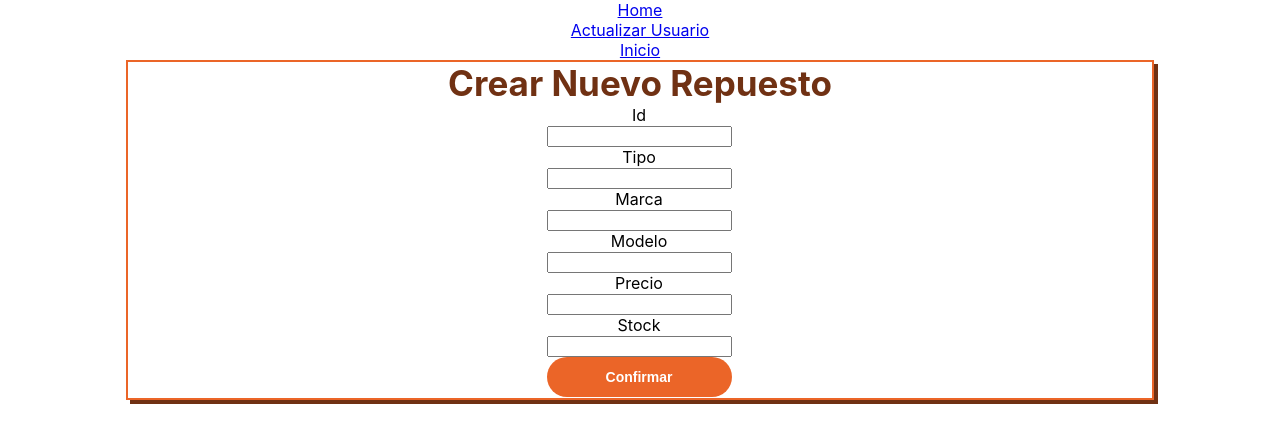
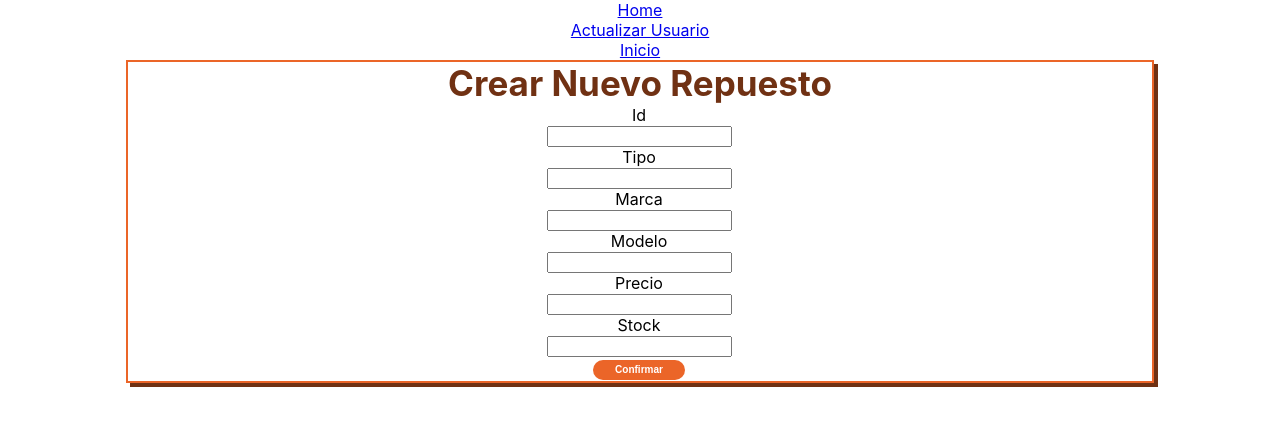
Before and after one commit to bibianabossio/concesionaria, a React (Create React App) app: page /crearrepuesto in a window 1280 px wide. Shown: the top 442 px of the page. Built offline with nearby package versions, Linux system fonts and the light colour scheme; no server answers.

Commit message:
1.10  cambios en botones

```diff
--- a/src/pages/Login/Login.css
+++ b/src/pages/Login/Login.css
@@ -80,6 +80,26 @@
     padding:0 5px;
     width: 100%;
     height: 40px;
+    border-radius: 25px;
+
+}
+.petit-submit-button{
+    border: none;
+    outline: none;
+    color: white;
+    cursor: 'pointer';
+    align-items: center;
+    align-self: flex-end;
+    flex-direction: column;
+    background: rgb(235,101,40) ;
+    font-size: 10px;
+    font-weight: bold;
+    justify-content: 'center';
+    margin: flex;
+    margin-top: flex;
+    padding:0 5px;
+    width: 50%;
+    height: 20px;
     border-radius: 25px;
 
 }
--- a/src/pages/Login/components/Menu/Repuestos/CrearRepuesto.jsx
+++ b/src/pages/Login/components/Menu/Repuestos/CrearRepuesto.jsx
@@ -1,6 +1,7 @@
 import React, { Component } from "react";
 import Title from "../../Title/Title";
 import Label from "../../Label/Label";
+import Login from "../../../Login";
 
 export default class CrearRep extends Component {
   state = {
@@ -40,7 +41,7 @@ export default class CrearRep extends Component {
                     <input type="text" name="precio" /><br />
                     <Label text="Stock" />
                     <input type="text" name="stock" /><br />
-                    <button type="submit" className="submit-button">Confirmar</button>
+                    <button type="submit" className="petit-submit-button">Confirmar</button>
                   </form>
                 </td>
                 <td></td>
--- a/src/pages/Login/components/Post.js
+++ b/src/pages/Login/components/Post.js
@@ -34,7 +34,7 @@ export default class Post extends Component {
                     method="GET"
                   >
                     <input type="text" name="id" value={post.id} />
-                    <button type="submit">Eliminar</button>
+                    <button type="submit"className="petit-submit-button">Eliminar</button>
                   </form>
                 </td>
                 <td>
@@ -43,7 +43,7 @@ export default class Post extends Component {
                     method="GET"
                   >
                     <input type="text" name="id" value={post.id} />
-                    <button type="submit">Modificar</button>
+                    <button type="submit" className="petit-submit-button">Modificar</button>
                   </form>
                 </td>
               </>
@@ -53,12 +53,12 @@ export default class Post extends Component {
         <tr>
           <td colspan="5">
             <Router>
-              <button className="submit-button">Crear Repuesto</button>
-              <Route path="/CrearRepuesto" component={CrearRepuesto} />
+
+              <Link className="submit-button"  to="/crearrepuesto">Crear Repuesto</Link>
+              <Route path="/crearrepuesto" component={CrearRepuesto} />
             </Router>
           </td>
-          < CrearRepuesto />
-        </tr>
+          </tr>
       </tbody>
     );
   }
```
